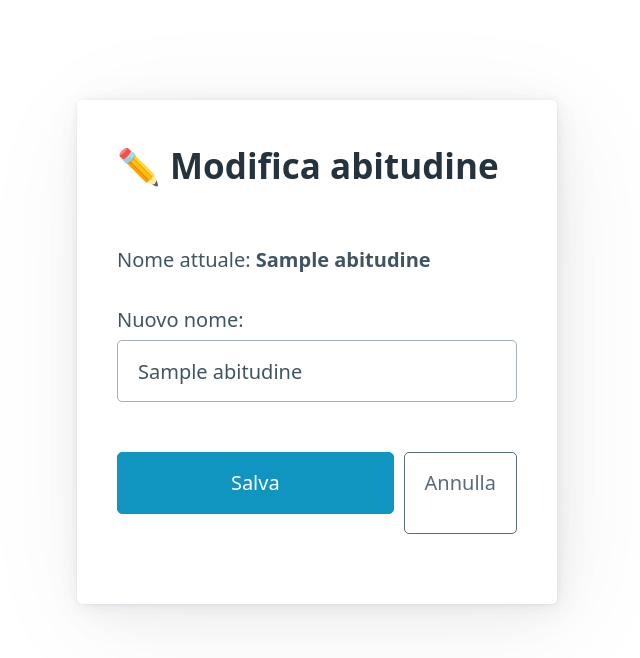
After one commit to ectorr01/dashboard-abitudini, a Django app: page /modifica/1/ in a window 1280 px wide. The commit adds this page. Shown: the top 658 px of the page, without its empty margins (323-963 px from the left). Run offline with Django 5.2, Linux system fonts and the light colour scheme; a user stored in the database is signed in; tables that the repository leaves empty hold one stand-in row (values such as "Sample post").

Commit message:
feat(tracker): aggiunta funzione rinomina abitudine

```diff
--- a/tracker/forms.py
+++ b/tracker/forms.py
@@ -12,3 +12,14 @@ class AbitudineForm(forms.ModelForm):
                 'autofocus': True,
             })
         }
+
+class ModificaAbitudineForm(forms.ModelForm):
+    class Meta:
+        model = Abitudine
+        fields = ['nome']
+        labels = {'nome': 'Nuovo nome'}
+        widgets = {
+            'nome': forms.TextInput(attrs={
+                'placeholder': 'Nuovo nome abitudine...',
+            })
+        }
--- a/tracker/templates/tracker/dashboard.html
+++ b/tracker/templates/tracker/dashboard.html
@@ -132,6 +132,9 @@
             🗑️ Elimina
         </button>
     </form>
+    <a href="{% url 'modifica_abitudine' item.abitudine.id %}" role="button" class="secondary outline">
+    ✏️ Rinomina
+    </a>
         </div>
         {% empty %}
         <article>
--- /dev/null
+++ b/tracker/templates/tracker/modifica_abitudine.html
@@ -0,0 +1,23 @@
+<!DOCTYPE html>
+<html lang="it">
+<head>
+    <meta charset="UTF-8">
+    <meta name="viewport" content="width=device-width, initial-scale=1.0">
+    <title>Modifica abitudine</title>
+    <link rel="stylesheet" href="https://cdn.jsdelivr.net/npm/@picocss/pico@1/css/pico.min.css">
+</head>
+<body class="container" style="max-width: 480px; margin-top: 5rem;">
+    <article>
+        <h2>✏️ Modifica abitudine</h2>
+        <p>Nome attuale: <strong>{{ abitudine.nome }}</strong></p>
+        <form method="post">
+            {% csrf_token %}
+            {{ form.as_p }}
+            <div style="display:flex; gap:0.5rem;">
+                <button type="submit">Salva</button>
+                <a href="{% url 'dashboard' %}" role="button" class="secondary outline">Annulla</a>
+            </div>
+        </form>
+    </article>
+</body>
+</html>
--- a/tracker/urls.py
+++ b/tracker/urls.py
@@ -6,4 +6,5 @@ urlpatterns = [
     path('toggle/<int:abitudine_id>/', views.toggle_abitudine, name='toggle_abitudine'),
     path('aggiungi/', views.aggiungi_abitudine, name='aggiungi_abitudine'),
     path('elimina/<int:abitudine_id>/', views.elimina_abitudine, name='elimina_abitudine'),
+    path('modifica/<int:abitudine_id>/', views.modifica_abitudine, name='modifica_abitudine'),
 ]
--- a/tracker/views.py
+++ b/tracker/views.py
@@ -10,16 +10,8 @@ from django.urls import reverse
 from datetime import date
 from .models import Abitudine, LogAbitudine
 from .forms import AbitudineForm
+from .forms import AbitudineForm, ModificaAbitudineForm
 
-# ab = Abitudine.objects.first()
-
-# for i in range(10):
-#     data = timezone.localdate() - timedelta(days=i)
-#     LogAbitudine.objects.get_or_create(
-#         abitudine=ab,
-#         data=data,
-#         defaults={'completata': i % 3 != 0}
-#     )
 
 @login_required
 def dashboard(request):
@@ -137,3 +129,22 @@ def elimina_abitudine(request, abitudine_id):
     abitudine.delete()
     messages.success(request, f"🗑️ '{nome}' eliminata.")
     return redirect('dashboard')
+
+
+@login_required
+def modifica_abitudine(request, abitudine_id):
+    abitudine = get_object_or_404(Abitudine, id=abitudine_id, proprietario=request.user)
+
+    if request.method == 'POST':
+        form = ModificaAbitudineForm(request.POST, instance=abitudine)
+        if form.is_valid():
+            form.save()
+            messages.success(request, f"✏️ Abitudine rinominata in '{abitudine.nome}'.")
+            return redirect('dashboard')
+    else:
+        form = ModificaAbitudineForm(instance=abitudine)
+
+    return render(request, 'tracker/modifica_abitudine.html', {
+        'form': form,
+        'abitudine': abitudine,
+    })
```
